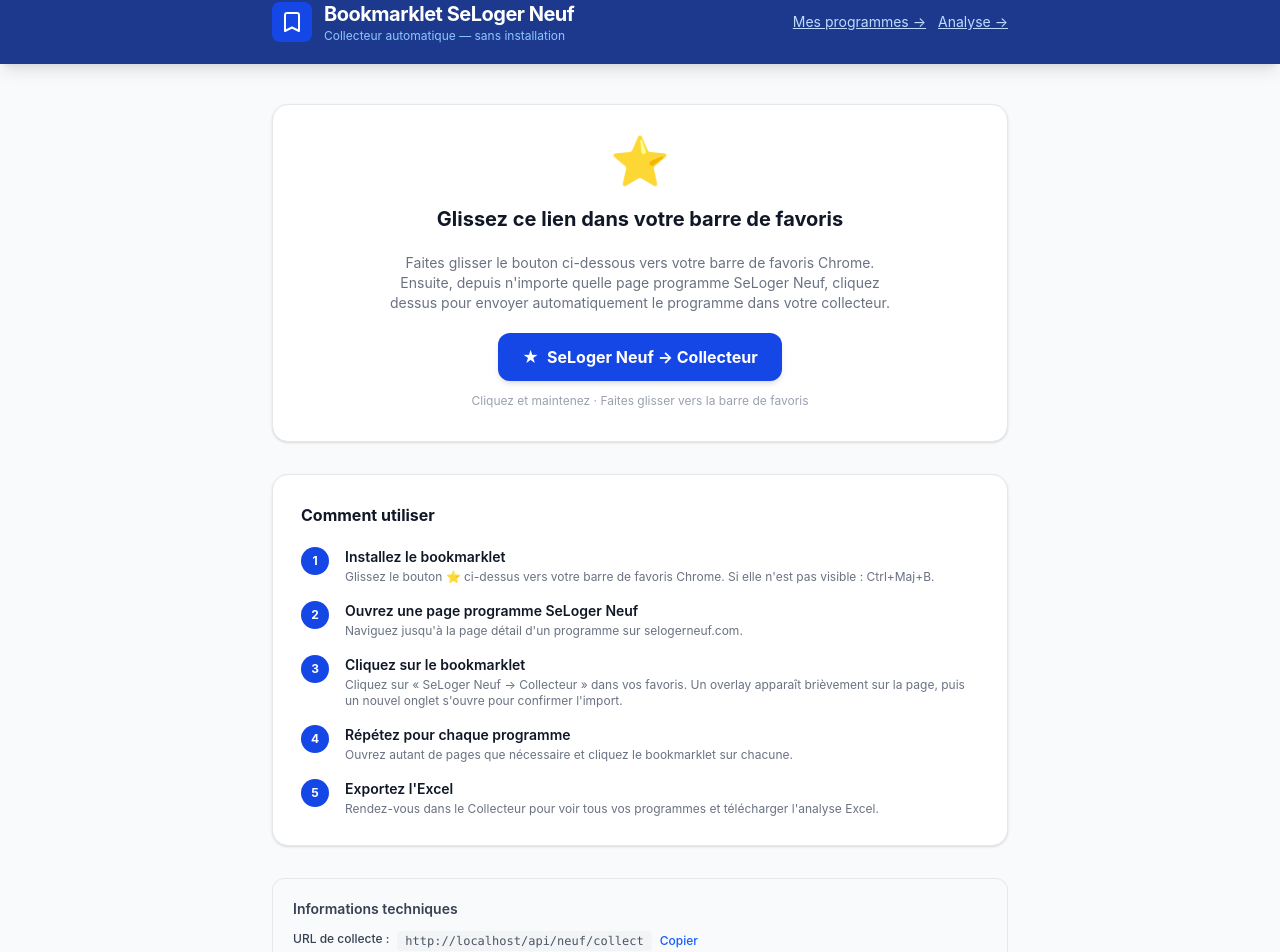
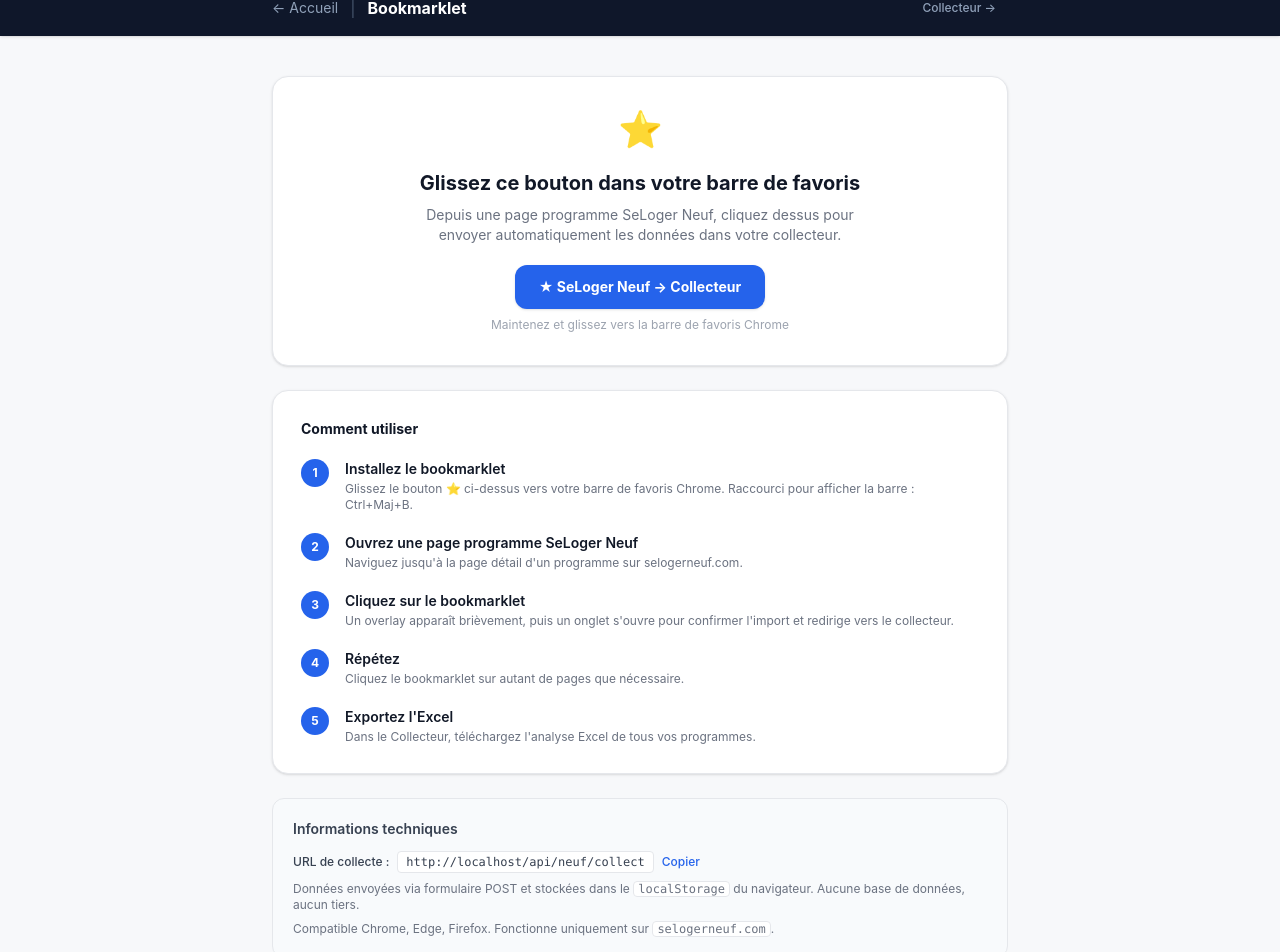
Before and after one commit to titolotiti/Se-loger-neuf-, a Next.js app: page /bookmarklet in a window 1280 px wide. Shown: the part 20-972 px from the top of the page. Built offline with nearby package versions, Linux system fonts and the light colour scheme.

Commit message:
Update page.tsx

```diff
--- a/src/app/bookmarklet/page.tsx
+++ b/src/app/bookmarklet/page.tsx
@@ -13,14 +13,9 @@
     const url = origin + "/api/neuf/collect";
     setCollectUrl(url);
 
-    fetch("/selogerneuf-bookmarklet-collect.js")
-      .then((r) => r.text())
-      .then((code) => {
-        const filled = code.replace("'__COLLECT_URL__'", JSON.stringify(url));
-        setHref("javascript:" + encodeURIComponent(filled));
+    const loader = `javascript:(()=>{const s=document.createElement("script");s.src="${origin}/api/neuf/bookmarklet?v="+Date.now();document.body.appendChild(s);})();`;
+    setHref(loader);
     setReady(true);
-      })
-      .catch(() => setReady(true));
   }, []);
 
   async function copyUrl() {
@@ -32,168 +27,160 @@
   }
 
   return (
-    <main className="min-h-screen bg-gray-50">
+    <div className="min-h-screen bg-[#F7F8FA]">
       {/* Header */}
-      <header className="bg-blue-900 text-white shadow-lg">
-        <div className="max-w-3xl mx-auto px-4 py-5 flex items-center justify-between gap-4">
+      <header className="bg-[#0F172A] text-white sticky top-0 z-40 shadow-sm">
+        <div className="max-w-3xl mx-auto px-4 py-3.5 flex items-center justify-between gap-4">
           <div className="flex items-center gap-3">
-            <div className="bg-blue-700 rounded-lg p-2">
-              <svg className="h-6 w-6" fill="none" viewBox="0 0 24 24" stroke="currentColor">
-                <path strokeLinecap="round" strokeLinejoin="round" strokeWidth={2}
-                  d="M5 5a2 2 0 012-2h10a2 2 0 012 2v16l-7-3.5L5 21V5z" />
-              </svg>
+            <a href="/" className="text-slate-400 hover:text-white text-sm transition-colors">
+              ← Accueil
+            </a>
+            <span className="text-slate-600">|</span>
+            <span className="font-bold text-base">Bookmarklet</span>
           </div>
-            <div>
-              <h1 className="text-xl font-bold tracking-tight">Bookmarklet SeLoger Neuf</h1>
-              <p className="text-blue-300 text-xs">Collecteur automatique — sans installation</p>
-            </div>
-          </div>
-          <div className="flex gap-3 text-sm">
-            <a href="/collecteur" className="text-blue-200 hover:text-white underline">
-              Mes programmes →
+          <a
+            href="/collecteur"
+            className="text-xs font-medium text-slate-400 hover:text-white px-3 py-1.5 rounded-lg hover:bg-white/5 transition-colors"
+          >
+            Collecteur →
           </a>
-            <a href="/" className="text-blue-200 hover:text-white underline">
-              Analyse →
-            </a>
-          </div>
         </div>
       </header>
 
-      <div className="max-w-3xl mx-auto px-4 py-10 space-y-8">
-        {/* Main CTA */}
-        <div className="bg-white rounded-2xl border border-gray-200 p-8 text-center shadow-sm space-y-5">
-          <div className="text-5xl">⭐</div>
-          <h2 className="text-xl font-bold text-gray-900">
-            Glissez ce lien dans votre barre de favoris
-          </h2>
-          <p className="text-gray-500 text-sm max-w-lg mx-auto">
-            Faites glisser le bouton ci-dessous vers votre barre de favoris Chrome. Ensuite, depuis
-            n&apos;importe quelle page programme SeLoger Neuf, cliquez dessus pour envoyer
-            automatiquement le programme dans votre collecteur.
+      <main className="max-w-3xl mx-auto px-4 py-10 space-y-6">
+        {/* CTA drag */}
+        <div className="bg-white border border-[#E5E7EB] rounded-2xl p-8 text-center shadow-sm space-y-5">
+          <div className="text-4xl">⭐</div>
+          <div>
+            <h1 className="text-xl font-bold text-[#111827] mb-2">
+              Glissez ce bouton dans votre barre de favoris
+            </h1>
+            <p className="text-sm text-[#6B7280] max-w-md mx-auto">
+              Depuis une page programme SeLoger Neuf, cliquez dessus pour envoyer automatiquement
+              les données dans votre collecteur.
             </p>
+          </div>
 
           {!ready ? (
-            <div className="inline-flex items-center gap-2 px-6 py-3 bg-gray-100 rounded-xl text-gray-500 text-sm">
-              <div className="animate-spin h-4 w-4 border-2 border-gray-400 border-t-transparent rounded-full" />
+            <div className="flex items-center justify-center gap-2 text-sm text-[#6B7280]">
+              <div className="animate-spin h-4 w-4 border-2 border-[#2563EB] border-t-transparent rounded-full" />
               Chargement…
             </div>
           ) : href === "#" ? (
-            <div className="bg-red-50 border border-red-200 rounded-lg p-4 text-sm text-red-700">
+            <div className="bg-[#FEF2F2] border border-red-200 rounded-lg p-4 text-sm text-red-700">
               Impossible de charger le bookmarklet. Rechargez la page.
             </div>
           ) : (
-            <div className="flex flex-col items-center gap-3">
-              {/* The drag-to-bookmark link */}
+            <div className="flex flex-col items-center gap-2">
               <a
                 href={href}
                 draggable
                 onClick={(e) => {
                   e.preventDefault();
                   alert(
-                    "Glissez ce bouton vers votre barre de favoris plutôt que de cliquer.\n\n" +
-                    "Si la barre n'est pas visible : Ctrl+Maj+B (Chrome)."
+                    "Glissez ce bouton vers votre barre de favoris.\n\n" +
+                    "Si elle n'est pas visible : Ctrl+Maj+B (Chrome / Edge)."
                   );
                 }}
-                className="inline-flex items-center gap-2 px-6 py-3 bg-blue-700 hover:bg-blue-800 text-white font-bold text-base rounded-xl shadow-md cursor-grab active:cursor-grabbing select-none transition-colors"
+                className="inline-flex items-center gap-2 px-6 py-3 bg-[#2563EB] hover:bg-[#1D4ED8] text-white font-bold text-sm rounded-xl shadow cursor-grab active:cursor-grabbing select-none transition-colors"
               >
-                <span>★</span>
-                <span>SeLoger Neuf → Collecteur</span>
+                ★ SeLoger Neuf → Collecteur
               </a>
-              <p className="text-xs text-gray-400">
-                Cliquez et maintenez · Faites glisser vers la barre de favoris
+              <p className="text-xs text-[#9CA3AF]">
+                Maintenez et glissez vers la barre de favoris Chrome
               </p>
             </div>
           )}
         </div>
 
-        {/* Instructions */}
-        <div className="bg-white rounded-2xl border border-gray-200 p-7 space-y-5 shadow-sm">
-          <h3 className="font-bold text-gray-900 text-base">Comment utiliser</h3>
-          <ol className="space-y-4 text-sm text-gray-700">
+        {/* Étapes */}
+        <div className="bg-white border border-[#E5E7EB] rounded-2xl p-7 shadow-sm">
+          <h2 className="font-bold text-[#111827] text-sm mb-5">Comment utiliser</h2>
+          <ol className="space-y-5">
             {[
               {
-                n: "1",
+                n: 1,
                 title: "Installez le bookmarklet",
-                desc: "Glissez le bouton ⭐ ci-dessus vers votre barre de favoris Chrome. Si elle n'est pas visible : Ctrl+Maj+B.",
+                desc: "Glissez le bouton ⭐ ci-dessus vers votre barre de favoris Chrome. Raccourci pour afficher la barre : Ctrl+Maj+B.",
               },
               {
-                n: "2",
+                n: 2,
                 title: "Ouvrez une page programme SeLoger Neuf",
                 desc: "Naviguez jusqu'à la page détail d'un programme sur selogerneuf.com.",
               },
               {
-                n: "3",
+                n: 3,
                 title: "Cliquez sur le bookmarklet",
-                desc: "Cliquez sur « SeLoger Neuf → Collecteur » dans vos favoris. Un overlay apparaît brièvement sur la page, puis un nouvel onglet s'ouvre pour confirmer l'import.",
+                desc: "Un overlay apparaît brièvement, puis un onglet s'ouvre pour confirmer l'import et redirige vers le collecteur.",
               },
               {
-                n: "4",
-                title: "Répétez pour chaque programme",
-                desc: "Ouvrez autant de pages que nécessaire et cliquez le bookmarklet sur chacune.",
+                n: 4,
+                title: "Répétez",
+                desc: "Cliquez le bookmarklet sur autant de pages que nécessaire.",
               },
               {
-                n: "5",
+                n: 5,
                 title: "Exportez l'Excel",
-                desc: "Rendez-vous dans le Collecteur pour voir tous vos programmes et télécharger l'analyse Excel.",
+                desc: "Dans le Collecteur, téléchargez l'analyse Excel de tous vos programmes.",
               },
             ].map((s) => (
               <li key={s.n} className="flex gap-4">
-                <span className="shrink-0 w-7 h-7 bg-blue-700 text-white rounded-full flex items-center justify-center text-xs font-bold">
+                <span className="shrink-0 w-7 h-7 bg-[#2563EB] text-white rounded-full flex items-center justify-center text-xs font-bold">
                   {s.n}
                 </span>
                 <div>
-                  <p className="font-semibold text-gray-900">{s.title}</p>
-                  <p className="text-gray-500 text-xs mt-0.5">{s.desc}</p>
+                  <p className="font-semibold text-sm text-[#111827]">{s.title}</p>
+                  <p className="text-xs text-[#6B7280] mt-0.5">{s.desc}</p>
                 </div>
               </li>
             ))}
           </ol>
         </div>
 
-        {/* Technical info */}
-        <div className="bg-gray-50 rounded-xl border border-gray-200 p-5 space-y-3">
-          <h3 className="font-semibold text-gray-700 text-sm">Informations techniques</h3>
-          <div className="space-y-2 text-xs text-gray-600">
-            <div className="flex items-start gap-2">
-              <span className="font-medium text-gray-700 shrink-0">URL de collecte :</span>
-              <div className="flex items-center gap-2 min-w-0">
-                <code className="bg-gray-100 px-2 py-0.5 rounded font-mono break-all">
+        {/* Infos techniques */}
+        <div className="bg-[#F8FAFC] border border-[#E5E7EB] rounded-xl p-5 space-y-3">
+          <h2 className="font-semibold text-[#374151] text-sm">Informations techniques</h2>
+          <div className="space-y-2 text-xs text-[#6B7280]">
+            <div className="flex items-center gap-2 flex-wrap">
+              <span className="font-medium text-[#374151]">URL de collecte :</span>
+              <code className="bg-white border border-[#E5E7EB] px-2 py-0.5 rounded font-mono text-[#374151] break-all">
                 {collectUrl || "—"}
               </code>
               {collectUrl && (
                 <button
                   onClick={copyUrl}
-                    className="shrink-0 text-blue-600 hover:text-blue-800 font-medium"
+                  className="text-[#2563EB] hover:text-[#1D4ED8] font-medium shrink-0"
                 >
-                    {copied ? "✓" : "Copier"}
+                  {copied ? "✓ Copié" : "Copier"}
                 </button>
               )}
             </div>
-            </div>
-            <p className="text-gray-500">
-              Le bookmarklet envoie les données via un formulaire POST vers cette URL. Les programmes
-              sont stockés dans le <code className="bg-gray-100 px-1 rounded font-mono">localStorage</code>{" "}
-              de votre navigateur — aucune base de données, aucune donnée envoyée à un tiers.
+            <p>
+              Données envoyées via formulaire POST et stockées dans le{" "}
+              <code className="bg-white border border-[#E5E7EB] px-1 rounded font-mono">
+                localStorage
+              </code>{" "}
+              du navigateur. Aucune base de données, aucun tiers.
             </p>
-            <p className="text-gray-500">
-              Compatible Chrome, Edge, Firefox. Fonctionne uniquement sur les pages
-              <code className="bg-gray-100 px-1 rounded font-mono">selogerneuf.com</code>.
+            <p>
+              Compatible Chrome, Edge, Firefox. Fonctionne uniquement sur{" "}
+              <code className="bg-white border border-[#E5E7EB] px-1 rounded font-mono">
+                selogerneuf.com
+              </code>
+              .
             </p>
           </div>
         </div>
 
-        {/* Backward compat note */}
-        <div className="bg-amber-50 border border-amber-200 rounded-xl p-5">
-          <h3 className="font-semibold text-amber-900 text-sm mb-2">
-            Ancien workflow toujours disponible
-          </h3>
+        {/* Compat note */}
+        <div className="bg-[#FFFBEB] border border-amber-200 rounded-xl px-5 py-4">
           <p className="text-xs text-amber-800">
-            L&apos;import manuel par copier-coller de JSON reste disponible dans la page d&apos;analyse
-            principale (bouton &laquo;&nbsp;Importer les lots&nbsp;&raquo; sur chaque programme). Le nouveau
-            bookmarklet est un complément, pas un remplacement.
+            <strong>Ancien workflow toujours disponible :</strong> L&apos;import manuel JSON reste
+            accessible via le bouton &laquo;&nbsp;Importer les lots&nbsp;&raquo; sur chaque
+            programme dans la page d&apos;analyse.
           </p>
         </div>
+      </main>
     </div>
-    </main>
   );
 }
```
Lines whose indentation alone changed are shown as unchanged.
